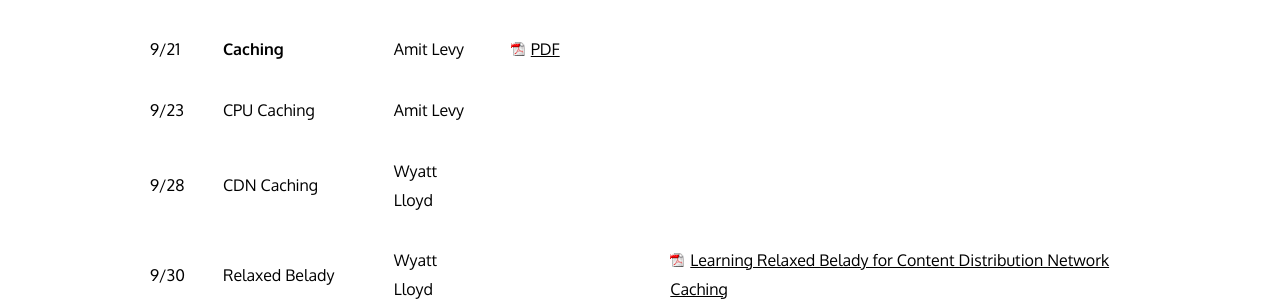
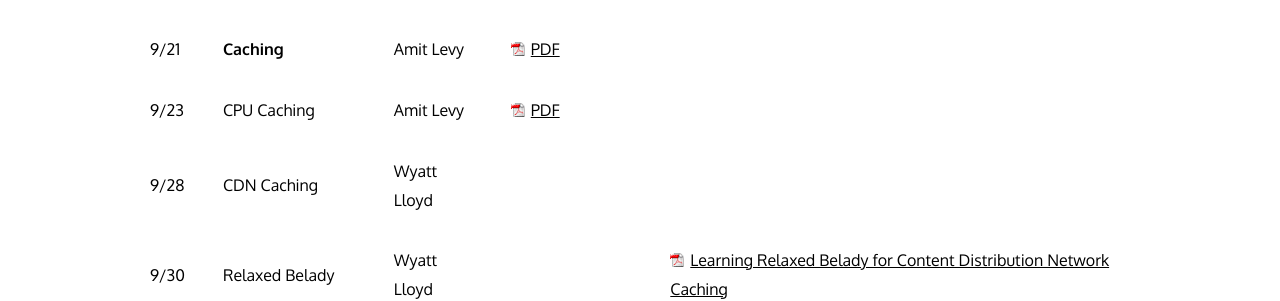
Before and after one commit to cos316/cos316-web, a Jekyll site: the page built from lectures.md, in a window 1280 px wide and 900 px high, scrolled down 553 px. Shown: the part 160-461 px from the top of the window. Built offline with Jekyll 4.4.1, drawn with Linux system fonts in a browser that asks for light colours; nearby versions of some CDN libraries.

Commit message:
CPU Cache lecture

```diff
--- a/lectures.md
+++ b/lectures.md
@@ -22,7 +22,7 @@ expected to attend lecture live if that is at all reasonable for you.
 | 9/14  | Git               | Amit Levy | [PDF](/lectures/L05-git.pdf) | [](https://docs.google.com/document/d/1XYgXSpXXiJbCfIpH3TH_r_gcV0bIJbO5fn0sq5D8j2c/edit?usp=sharing) [](/notes/Git.pdf) | [Git Internals](https://git-scm.com/book/en/v2/Git-Internals-Plumbing-and-Porcelain) |
 | 9/16  | Network Naming    | Wyatt Lloyd | [PDF](/lectures/L06-network-naming.pdf) | | |
 | 9/21  | **Caching**       | Amit Levy | [PDF](/lectures/L07-caching.pdf) | | |
-| 9/23  | CPU Caching       | Amit Levy | | | |
+| 9/23  | CPU Caching       | Amit Levy | [PDF](/lectures/L10-cpucache.pdf) | | |
 | 9/28  | CDN Caching       | Wyatt Lloyd | | | |
 | 9/30  | Relaxed Belady    | Wyatt Lloyd | | | [Learning Relaxed Belady for Content Distribution Network Caching](https://sunnyszy.github.io/assets/files/nsdi2020_lrb.pdf) |
 | 10/05 | **Layering**      | Wyatt Lloyd | | | |
```
Also changed, not shown: 1 other file.
